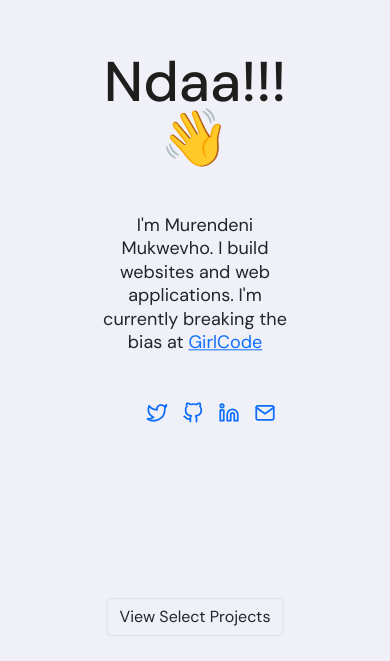
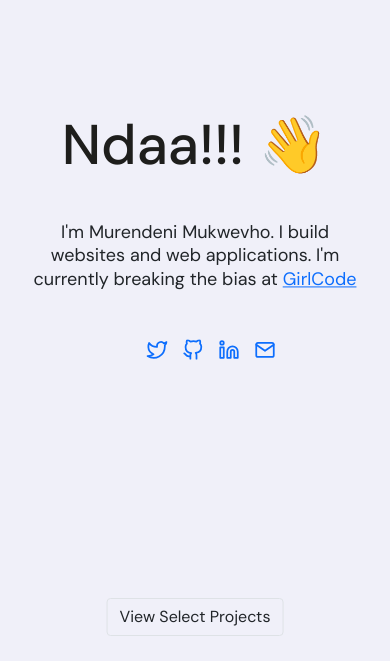
Before and after one commit to mukwevhom/mukwevhom, a Gatsby site: page / in a window 390 px wide. Shown: the part 183-844 px from the top of the page. Built offline with nearby package versions, Linux system fonts and the light colour scheme; Gatsby itself is replaced by a stand-in of ours; some icons are missing; a web font is replaced by a local one.

Commit message:
Fixed minor responsivenes

```diff
--- a/src/pages/index.js
+++ b/src/pages/index.js
@@ -17,7 +17,7 @@
         <div className="main-wrapper w-100 h-100">
             <HeadManager location="/" />
             <section className="section-wrapper w-100 h-100" id="intro-section">
-                <div className="site-header col-lg-4 col-sm-6 col-xs-12 text-center">
+                <div className="site-header col-lg-4 col-sm-6 col-10 text-center">
                     <h1 className="m-0 black-text">Ndaa!!! <span role="img">👋</span></h1>
                     <p className="m-0 my-5">I'm Murendeni Mukwevho. I build websites and web applications. I'm currently breaking the bias at <a href="//girlcode.co.za/" target="_h">GirlCode</a></p>
                     <SocialLinks />
```
